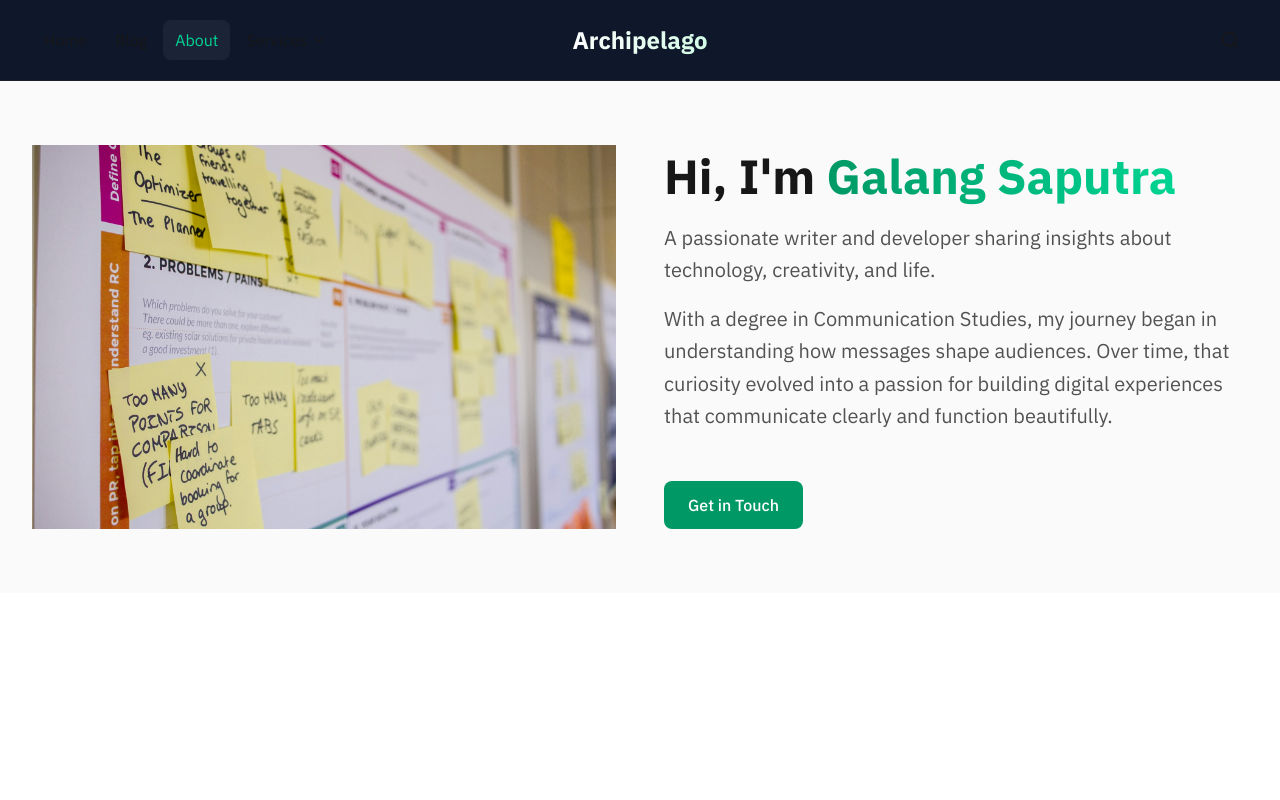
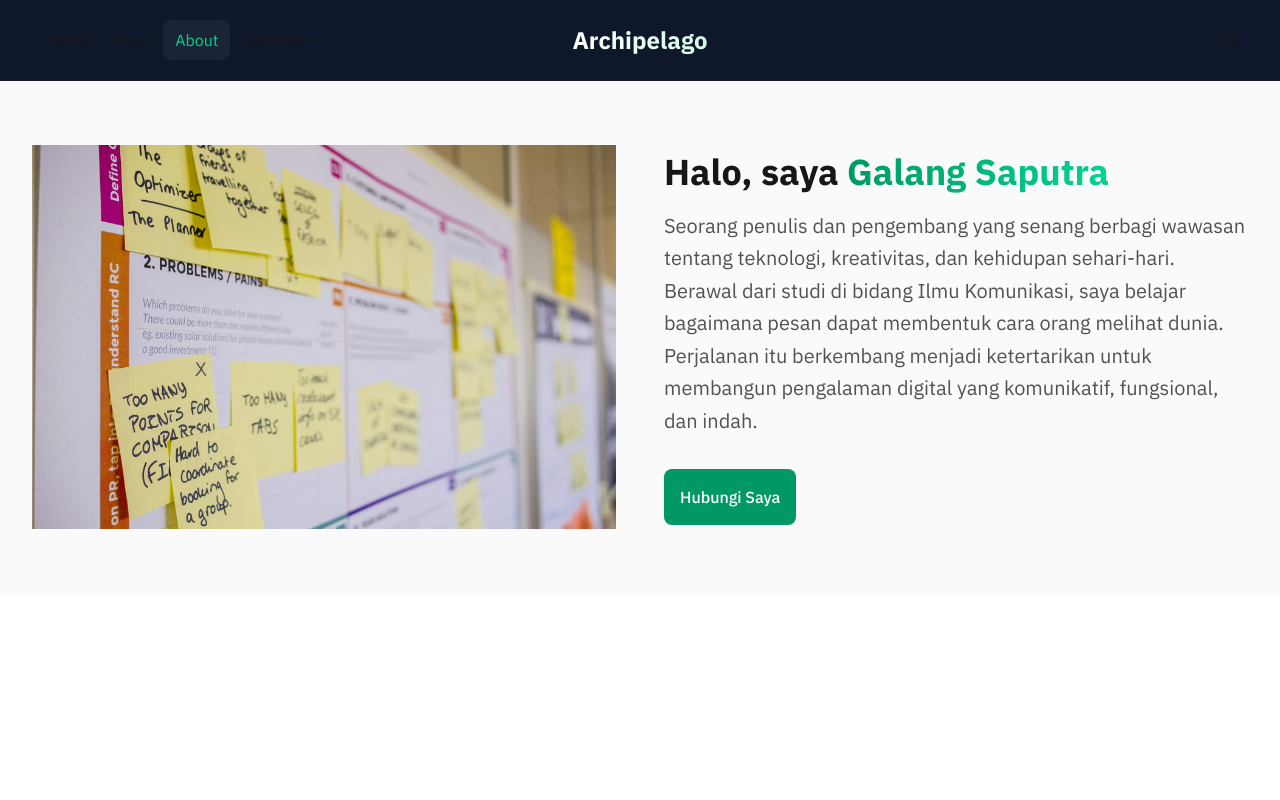
Before and after one commit to mgs28-mh/blog, a Next.js app: page /about in a window 1280 px wide. Shown: the top 800 px of the page. Built offline with nearby package versions, Linux system fonts and the light colour scheme.

Commit message:
blog: add motion

```diff
--- a/components/about.tsx
+++ b/components/about.tsx
@@ -2,31 +2,7 @@
 
 import Image from "next/image";
 import Link from "next/link";
-import { BookOpen, Coffee, Pen } from "lucide-react";
-
-interface Stat {
-  icon: React.ReactNode;
-  value: string;
-  label: string;
-}
-
-const stats: Stat[] = [
-  {
-    icon: <BookOpen size={20} />,
-    value: "150+",
-    label: "Articles Written",
-  },
-  {
-    icon: <Coffee size={20} />,
-    value: "3",
-    label: "Years Writing",
-  },
-  {
-    icon: <Pen size={20} />,
-    value: "50k+",
-    label: "Words Published",
-  },
-];
+import { motion } from "framer-motion";
 
 export default function AboutSection() {
   return (
@@ -34,51 +10,66 @@ export default function AboutSection() {
       <div className="max-w-7xl mx-auto px-4 sm:px-6 lg:px-8">
         <div className="grid grid-cols-1 lg:grid-cols-2 gap-12 items-center">
           {/* Left - Image */}
-          <div className="relative">
+          <motion.div
+            initial={{ opacity: 0, x: -40 }}
+            whileInView={{ opacity: 1, x: 0 }}
+            transition={{ duration: 0.8 }}
+            viewport={{ once: true }}
+            className="relative"
+          >
             <div className="relative w-full h-96 overflow-hidden">
-              {/* Replace with your actual image */}
               <Image
                 src="/about-me.jpg"
-                alt="mgs28-mh - Writer and Developer"
+                alt="Galang Saputra - Penulis dan Pengembang"
                 fill
                 className="w-full h-[600px] object-cover"
                 priority
               />
             </div>
-          </div>
+          </motion.div>
 
           {/* Right - Content */}
-          <div className="space-y-8">
+          <motion.div
+            initial={{ opacity: 0, x: 40 }}
+            whileInView={{ opacity: 1, x: 0 }}
+            transition={{ duration: 0.8, delay: 0.2 }}
+            viewport={{ once: true }}
+            className="space-y-8"
+          >
             {/* Header */}
             <div className="space-y-4">
-              <h2 className="text-4xl lg:text-5xl font-bold text-neutral-900 leading-tight">
-                Hi, I'm{" "}
+              <h2 className="text-3xl lg:text-4xl font-bold text-neutral-900 leading-tight">
+                Halo, saya{" "}
                 <span className="bg-gradient-to-r from-emerald-600 to-emerald-400 bg-clip-text text-transparent">
                   Galang Saputra
                 </span>
               </h2>
               <p className="text-xl text-neutral-600 leading-relaxed">
-                A passionate writer and developer sharing insights about
-                technology, creativity, and life.
-              </p>
-              <p className="text-xl text-neutral-600 leading-relaxed">
-                With a degree in Communication Studies, my journey began in
-                understanding how messages shape audiences. Over time, that
-                curiosity evolved into a passion for building digital
-                experiences that communicate clearly and function beautifully.
+                Seorang penulis dan pengembang yang senang berbagi wawasan
+                tentang teknologi, kreativitas, dan kehidupan sehari-hari.
+                Berawal dari studi di bidang Ilmu Komunikasi, saya belajar
+                bagaimana pesan dapat membentuk cara orang melihat dunia.
+                Perjalanan itu berkembang menjadi ketertarikan untuk membangun
+                pengalaman digital yang komunikatif, fungsional, dan indah.
               </p>
             </div>
 
             {/* CTA Buttons */}
-            <div className="flex flex-col sm:flex-row gap-4 pt-4">
+            <motion.div
+              initial={{ opacity: 0, y: 20 }}
+              whileInView={{ opacity: 1, y: 0 }}
+              transition={{ duration: 0.8, delay: 0.4 }}
+              viewport={{ once: true }}
+              className="flex flex-col sm:flex-row"
+            >
               <Link
-                href="/blog"
-                className="inline-flex items-center justify-center px-6 py-3 bg-emerald-600 text-white font-medium rounded-lg hover:bg-emerald-700 transition-colors focus:outline-none focus:ring-2 focus:ring-emerald-500 focus:ring-offset-2"
+                href="mailto:gsaputra880@gmail.com"
+                className="inline-flex items-center justify-center px-4 py-4 bg-emerald-600 text-white font-medium rounded-lg hover:bg-emerald-700 transition-colors focus:outline-none focus:ring-2 focus:ring-emerald-500 focus:ring-offset-2"
               >
-                Get in Touch
+                Hubungi Saya
               </Link>
-            </div>
-          </div>
+            </motion.div>
+          </motion.div>
         </div>
       </div>
     </section>
```
